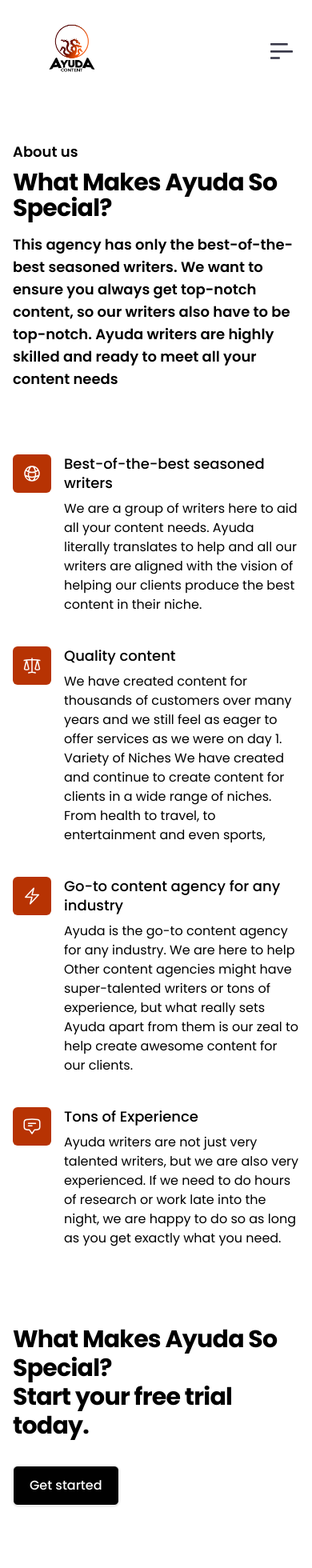
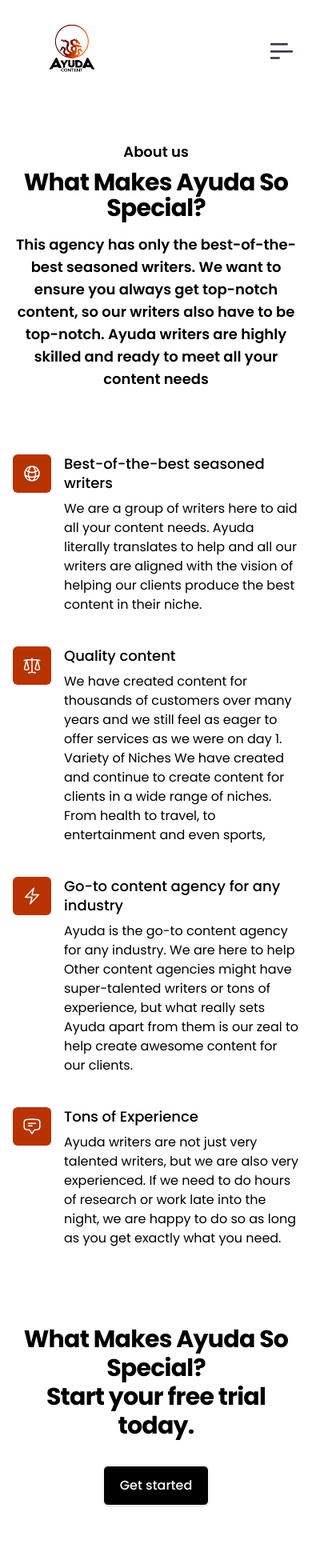
Before and after one commit to IsraelChidera/ayuda-content, a React (Create React App) app: page /about in a window 390 px wide. Shown: the top 1960 px of the page at 80% size. Built offline with nearby package versions, Linux system fonts and the light colour scheme; no server answers.

Commit message:
Content upload

```diff
--- a/src/components/Navbar.jsx
+++ b/src/components/Navbar.jsx
@@ -43,7 +43,7 @@
                 </li>
 
                 <li>
-                    <NavLink to="/about">
+                    <NavLink to="about">
                         About
                     </NavLink>
                 </li>
--- a/src/pages/About.jsx
+++ b/src/pages/About.jsx
@@ -57,13 +57,15 @@
                 <div className="bg-white py-12">
                     <div className="mx-auto max-w-7xl px-4 sm:px-6 lg:px-8">
                         <div className="lg:text-center mb-8">
-                            <h2 className="text-lg font-semibold text-indigo-600">
+                            <h2 className="text-lg font-semibold text-indigo-600 text-center md:text-left">
                                 About us
                             </h2>
-                            <p className="mt-2 text-3xl font-bold leading-8 tracking-tight text-gray-900 sm:text-4xl">
+                            <p className="mt-2 text-3xl text-center md:text-left font-bold leading-8
+                                tracking-tight text-gray-900 sm:text-4xl"
+                            >
                                 What Makes Ayuda So Special?
                             </p>
-                            <p className="mt-4 text-lg text-gray-500 font-semibold">
+                            <p className="mt-4 text-lg text-gray-500 font-semibold text-center md:text-left">
                                 This agency has only the best-of-the-best seasoned
                                 writers. We want to ensure you always get top-notch
                                 content, so our writers also have to be top-notch.
@@ -82,7 +84,9 @@
                                         <div className="absolute flex h-12 w-12 items-center justify-center rounded-md bg-primary text-white ">
                                             <feature.icon className=" h-6 w-6" aria-hidden="true" />
                                         </div>
-                                        <p className="ml-16 text-lg font-medium leading-6 text-gray-900">{feature.name}</p>
+                                        <p className="ml-16 text-lg font-medium leading-6 text-gray-900">
+                                            {feature.name}
+                                        </p>
                                         </dt>
                                         <dd className="mt-2 ml-16 text-base text-gray-500">{feature.description}</dd>
                                     </div>
@@ -97,13 +101,15 @@
                 <div className="bg-gray-50">
                     <div className="mx-auto max-w-7xl py-12 px-4 sm:px-6 lg:flex lg:items-center lg:justify-between lg:py-16 lg:px-8">
                         <h2 className="text-3xl font-bold tracking-tight text-gray-900 sm:text-4xl">
-                            <span className="block">
+                            <span className="block  text-center md:text-left">
                                 What Makes Ayuda So Special?
                             </span>
-                            <span className="block text-indigo-600">Start your free trial today.</span>
+                            <span className="block text-indigo-600 text-center md:text-left">
+                                Start your free trial today.
+                            </span>
                         </h2>
 
-                        <div className="mt-8 flex lg:mt-0 lg:flex-shrink-0">
+                        <div className="mt-8 flex md:justify-start justify-center items-center lg:mt-0 lg:flex-shrink-0">
                             <div className="inline-flex rounded-md shadow">
                                 <Link
                                     to="/plans-pricing"
```
